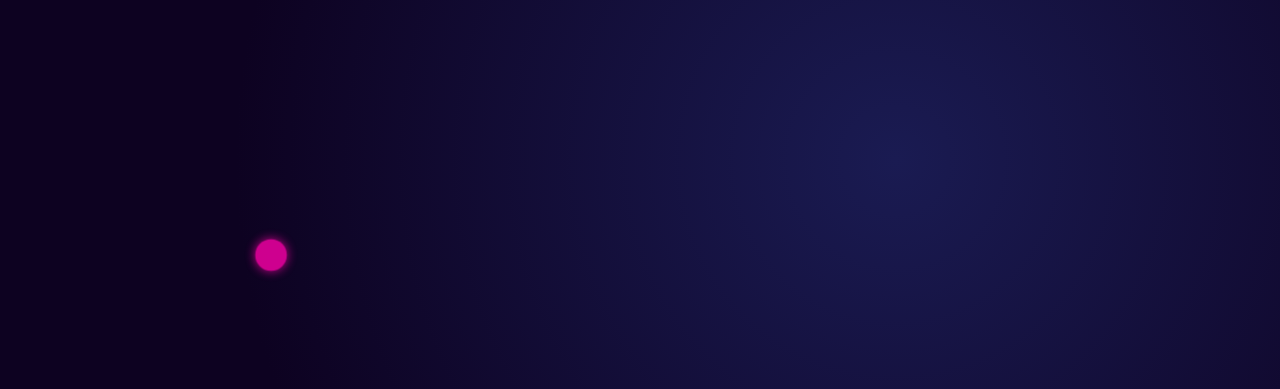
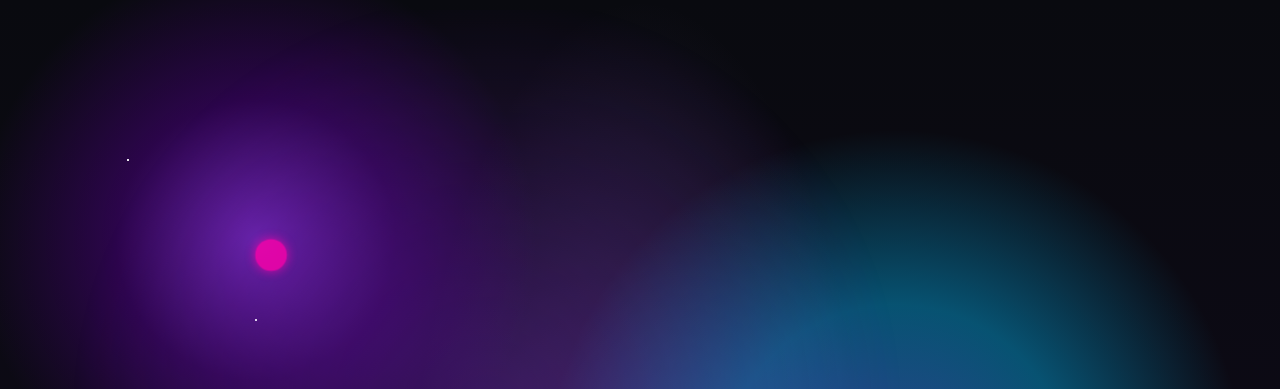
Before and after one commit to Shenyu1111111/qiqi_birthday, a plain HTML site: page index.html in a window 1280 px wide. Shown: the top 389 px of the page. Drawn offline with Linux system fonts and the light colour scheme.

Commit message:
Add files via upload
change main-content to space

```diff
--- a/index.html
+++ b/index.html
@@ -260,21 +260,80 @@
             }
         }
 
-        /* ===== MAIN CONTENT ===== */
         #main-content {
-            display: none;
+            display: block;
             height: 100vh;
             position: relative;
             background:
-                radial-gradient(circle at 70% 20%,
-                    var(--bg-light) 0%,
-                    var(--bg-dark) 60%);
+                /* Base Stars (more, brighter) */
+                radial-gradient(1.5px 1.5px at 10% 20%, rgba(255, 255, 255, 0.9) 50%, transparent 50%),
+                radial-gradient(1px 1px at 90% 80%, rgba(255, 255, 255, 0.9) 50%, transparent 50%),
+                radial-gradient(1px 1px at 50% 50%, rgba(255, 255, 255, 0.9) 50%, transparent 50%),
+                radial-gradient(2px 2px at 30% 70%, rgba(255, 255, 255, 0.9) 50%, transparent 50%),
+                radial-gradient(1px 1px at 70% 30%, rgba(255, 255, 255, 0.9) 50%, transparent 50%),
+                radial-gradient(1.5px 1.5px at 20% 40%, rgba(255, 255, 255, 0.9) 50%, transparent 50%),
+                radial-gradient(1px 1px at 80% 60%, rgba(255, 255, 255, 0.9) 50%, transparent 50%),
+
+                /* Nebula Core (Bright & Detailed) */
+                radial-gradient(400px 400px at 20% 30%,
+                    rgba(138, 43, 226, 0.7),
+                    /* Purple */
+                    rgba(75, 0, 130, 0.5),
+                    /* Indigo */
+                    transparent 70%),
+
+                /* Secondary Nebula (Complementary Colors) */
+                radial-gradient(500px 500px at 70% 60%,
+                    rgba(65, 105, 225, 0.6),
+                    /* Royal Blue */
+                    rgba(0, 191, 255, 0.4),
+                    /* Deep Sky Blue */
+                    transparent 70%),
+
+                /* Faint Nebula Streaks (For Depth) */
+                radial-gradient(300px 800px at 50% 80%,
+                    rgba(147, 112, 219, 0.3),
+                    /* Medium Purple */
+                    transparent 80%),
+
+                /* Base Space Color */
+                linear-gradient(to bottom, #090A0F, #0F0A1A);
+
             overflow: hidden;
             transition: all 2s ease;
+            padding: 0 !important;
+            margin: 0 !important;
+        }
 
-            padding: 0 !important;
-            /* Ne */
-            margin: 0 !important;
+        #main-content::before {
+            content: "";
+            position: absolute;
+            width: 100%;
+            height: 100%;
+            background:
+                radial-gradient(600px 600px at 40% 50%,
+                    rgba(138, 43, 226, 0.4),
+                    transparent 70%);
+            animation: nebulaDrift 20s infinite alternate ease-in-out;
+            opacity: 0.8;
+            pointer-events: none;
+        }
+
+        @keyframes nebulaDrift {
+            0% {
+                transform: translate(0, 0);
+                opacity: 0.7;
+            }
+
+            50% {
+                transform: translate(-50px, 20px);
+                opacity: 0.9;
+            }
+
+            100% {
+                transform: translate(50px, -20px);
+                opacity: 0.6;
+            }
         }
 
         .glitch-text {
```
